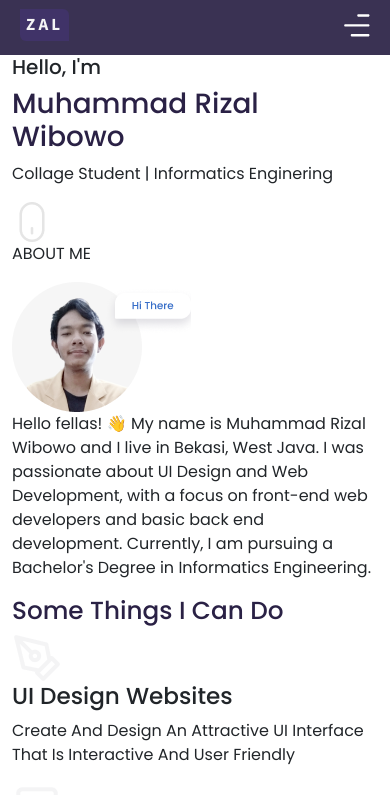
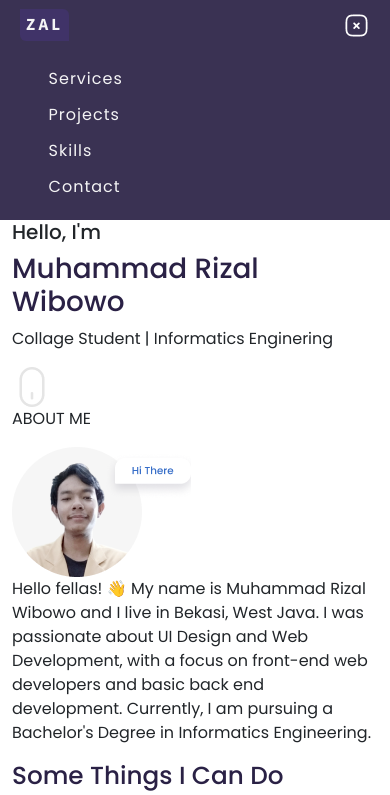
Before and after one commit to rzlwbo1/rzlwbo1.github.io, a website: page index.html in a window 390 px wide. Both pictures are taken after a click on the element 356 px from the left and 24 px from the top of the page. Shown: the top 795 px of the page. Drawn offline with nearby package versions, Linux system fonts and the light colour scheme.

Commit message:
fix navbar wkkw

```diff
--- a/bootstrap/style.scss
+++ b/bootstrap/style.scss
@@ -39,8 +39,7 @@ nav {
     margin-top: 17px;
     padding: 0;
     width: 80%;
-    visibility: visible;
-    display: block;
+    display: none;
 
     li {
       list-style: none;
@@ -59,6 +58,15 @@ nav {
 
   .menu, .close {
     cursor: pointer;
+    display: none;
+  }
+
+  .menu.active {
+    display: block;
+  }
+
+  .close.active {
+    display: block;
   }
 
 }
--- a/index.html
+++ b/index.html
@@ -15,8 +15,8 @@
     <div class="my-navbar px-2">
       <a href="index.html" class="brand-name">ZAL</a>
       <div class="menus">
-        <img src="assets/Menu.svg" alt="" width="27"  class="menu">
-        <img src="assets/close.png" alt="" width="27" style="display: none;" class="close">
+        <img src="assets/Menu.svg" alt="" width="27"  class="menu active">
+        <img src="assets/close.png" alt="" width="27" class="close">
       </div>
     </div>
     <ul class="nav-items mx-auto d-md-flex">
--- a/index.js
+++ b/index.js
@@ -1,5 +1,5 @@
-// const menus = document.querySelector(".menus");
-// const navExpand = document.querySelector(".nav-items");
+const menus = document.querySelector(".menus");
+const navExpand = document.querySelector(".nav-items");
 
 // menus.addEventListener("click", function(evt) {
 //   navExpand.classList.toggle("open");
@@ -8,7 +8,16 @@
 $(document).ready(function(){
 
   $(".menus").click(function() {
-    $(".nav-items").slideToggle('slow')
+    if(menus.children[0].classList.contains('active')) {
+      menus.children[0].classList.remove('active')
+      menus.children[1].classList.add('active')
+    }else {
+      menus.children[0].classList.add('active')
+      menus.children[1].classList.remove('active')
+    }
+    $(".nav-items").slideToggle('slow');
   })
 
 });
+
+console.log(menus.children[0].classList.contains('active'));
```
Also changed, not shown: bootstrap/style.css, 1 other file.
